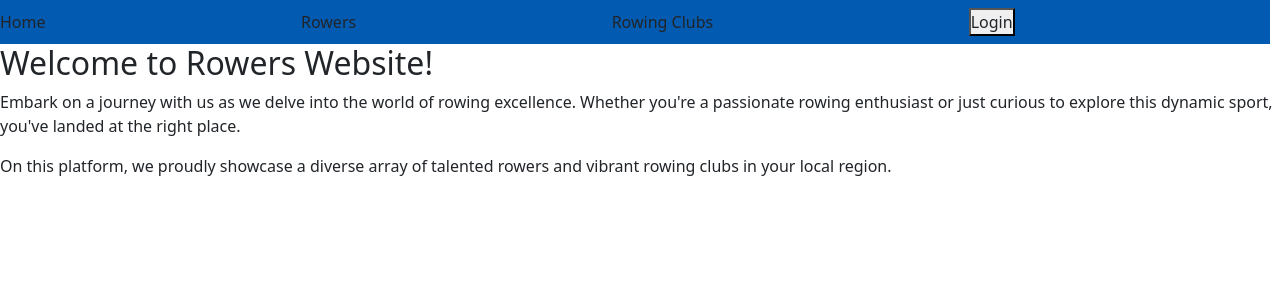
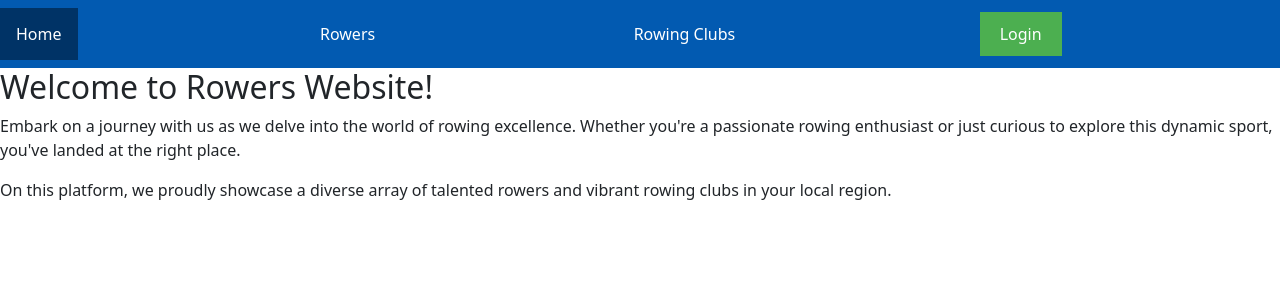
Before and after one commit to sverrevi/RowerWebsiteFrontend, a React (Vite) app: page / in a window 1280 px wide. Shown: the top 300 px of the page. Built offline with nearby package versions, Linux system fonts and the light colour scheme.

Commit message:
Some minor styling changes made

```diff
--- a/src/App.css
+++ b/src/App.css
@@ -1,33 +1,29 @@
-/*.body-with-background {
-  background-image: url('https://www.britishrowing.org/wp-content/uploads/2022/08/GBR_M9_ERC2022.jpg');
-  background-size: contain;
-  background-position: center;
-  background-repeat: no-repeat;/
-  min-height: 10vh;
-  margin: 0;
-  padding: 0;}
-
- */
+/* App.css */
 .navbar {
-    background-color: #025ab1; /* Dark blue background color
+  background-color: #025ab1;
   overflow: hidden;
   display: flex;
 }
 
+.nav-link,
 .navbar a {
-    color: #fff; /* White text color */
+  color: #fff;
   text-decoration: none;
   padding: 14px 16px;
-    margin-right: 10px; /* Add some margin between elements */
+  margin-right: 10px;
 }
 
+.nav-link:hover,
 .navbar a:hover {
-    background-color: #004080; /* Darker blue on hover */
+  background-color: #004080;
+  color: #fff; /* Add this line to set the text color on hover */
 }
 
 /* Adjustments for the active link */
+.nav-link.active,
 .navbar a.active {
-    background-color: #003366; /* Different shade for active link */
+  background-color: #003366;
+  color: #fff; /* Add this line to set the text color for the active link */
 }
 
 /* Clear floats after the navbar */
@@ -36,3 +32,20 @@
   display: table;
   clear: both;
 }
+
+.login-section button {
+  background-color: #4CAF50; /* Previous green color */
+  color: white;
+  border: none;
+  padding: 10px 20px;
+  text-align: center;
+  text-decoration: none;
+  display: inline-block;
+  font-size: 16px;
+  margin: 4px 2px;
+  cursor: pointer;
+}
+
+.login-section button:hover {
+  background-color: #45a049; /* Darker green color on hover */
+}
--- a/src/components/NavigationBar.tsx
+++ b/src/components/NavigationBar.tsx
@@ -1,5 +1,6 @@
 // NavigationBar.tsx
 import React, { useState, useEffect } from 'react';
+import { NavLink } from 'react-router-dom';
 import { Link, useNavigate } from 'react-router-dom';
 import '../App.css';
 
@@ -19,30 +20,29 @@ function NavigationBar({ isLoggedIn, onLogout }: NavigationBarProps) {
   useEffect(() => {
     // Update local state when isLoggedIn prop changes
     if (!isLoggedIn) {
-      console.log("Hello")
       setUsername('');
     }
   }, [isLoggedIn]);
 
   return (
     <div className="navbar">
-      <Link to="/" className="nav-link" onClick={() => handleNavigation('/')}>
+      <NavLink to="/" className="nav-link" onClick={() => handleNavigation('/')}>
         Home
-      </Link>
-      <Link to="/rowers" className="nav-link" onClick={() => handleNavigation('/rowers')}>
+      </NavLink>
+      <NavLink to="/rowers" className="nav-link" onClick={() => handleNavigation('/rowers')}>
         Rowers
-      </Link>
-      <Link to="/rowingclubs" className="nav-link" onClick={() => handleNavigation('/rowingclubs')}>
+      </NavLink>
+      <NavLink to="/rowingclubs" className="nav-link" onClick={() => handleNavigation('/rowingclubs')}>
         Rowing Clubs
-      </Link>
+      </NavLink>
       <div className="login-section">
         {isLoggedIn ? (
           <div>
             <span>Welcome, {username}!</span>
             <button onClick={onLogout}>Logout</button>
-            <Link to="/protected" className="nav-link" onClick={() => handleNavigation('/protected')}>
+            <NavLink to="/protected" className="nav-link" onClick={() => handleNavigation('/protected')}>
               Protected Page
-            </Link>
+            </NavLink>
           </div>
         ) : (
           <button className="nav-link" onClick={() => handleNavigation('/login')}>
```
Lines whose indentation alone changed are shown as unchanged.
